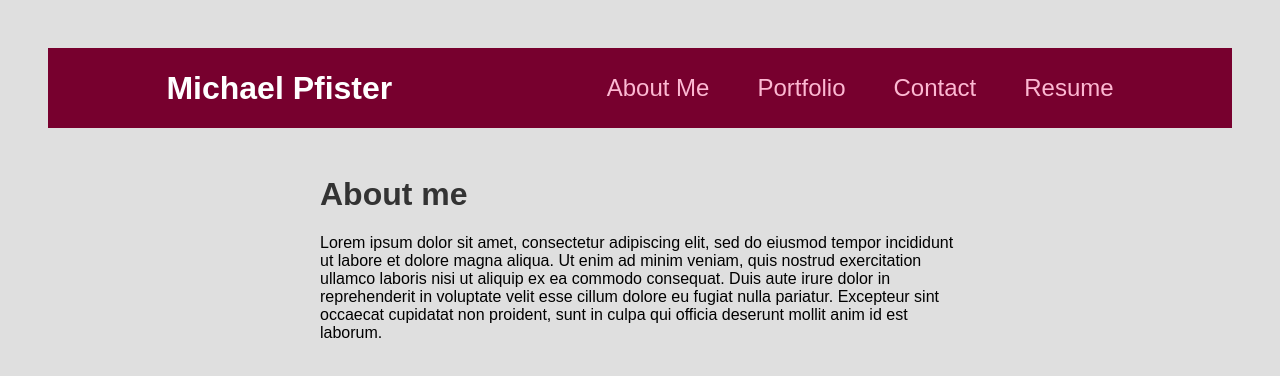
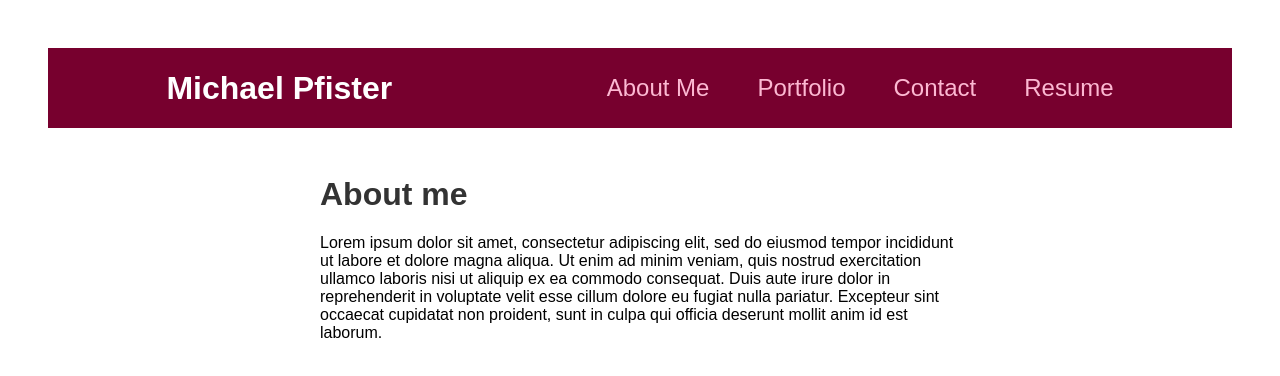
Before and after one commit to Pfizzz/pfizz-port, a React (Create React App) app: page / in a window 1280 px wide. Shown: the top 376 px of the page. Built offline with nearby package versions, Linux system fonts and the light colour scheme.

Commit message:
Trust me, I think I know what I'm doing

```diff
--- a/src/index.css
+++ b/src/index.css
@@ -5,7 +5,7 @@
 body {
   font-family: sans-serif;
   margin: 3rem;
-  background-color: #dfdfdf;
+  background-image: #ce2121;
 }
 
 h1, h2 {
```
Also changed, not shown: 1 other file (tests, documents, lock files or other folders).
